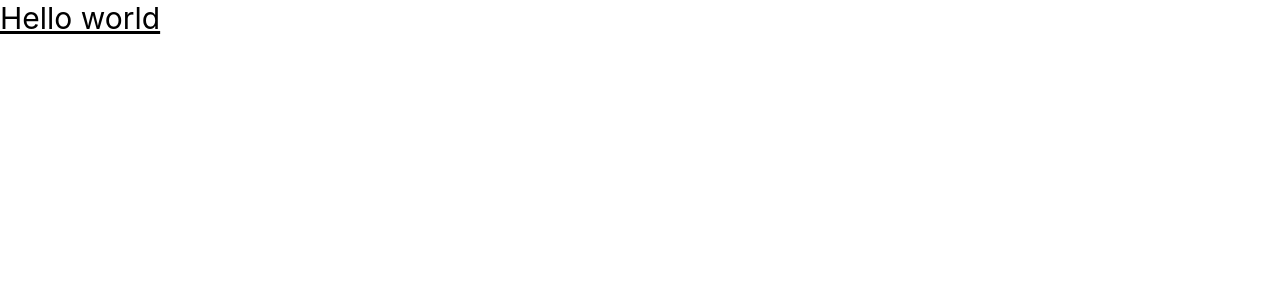
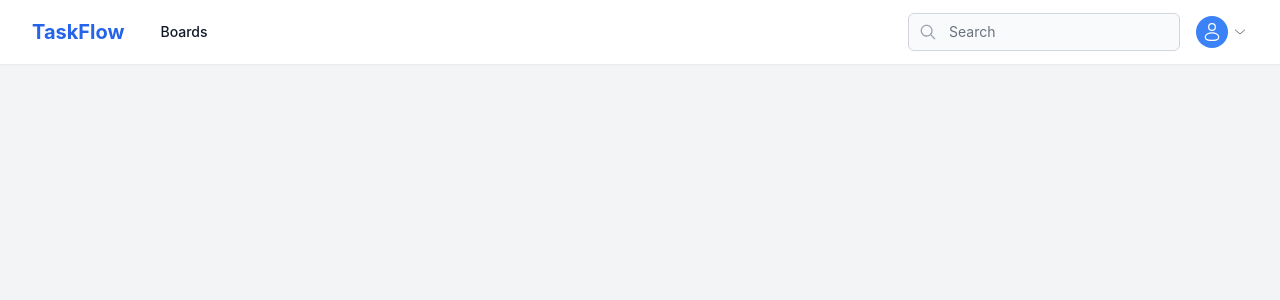
Before and after one commit to hixvmx/taskflow-frontend, a React (Create React App) app: page / in a window 1280 px wide. Shown: the top 300 px of the page. Built offline with nearby package versions, Linux system fonts and the light colour scheme.

Commit message:
feat: design and implement responsive header component

```diff
--- a/src/Pages/HomePage.jsx
+++ b/src/Pages/HomePage.jsx
@@ -1,10 +1,11 @@
+import Header from "../components/Header";
 
 export default function HomePage() {
     return (
-        <div className="">
-            <h1 className="text-3xl underline">
-                Hello world
-            </h1>
+
+        <div className="min-h-screen bg-gray-100">
+            {/* Header */}
+            <Header />
         </div>
     )
 }
--- /dev/null
+++ b/src/components/Header.jsx
@@ -0,0 +1,75 @@
+export default function Header() {
+    return (
+        <header className="bg-white shadow-sm">
+            <div className="max-w-7xl mx-auto px-4 sm:px-6 lg:px-8">
+                <div className="flex justify-between items-center h-16">
+                    {/* Logo and navigation */}
+                    <div className="flex items-center">
+                        <div className="flex-shrink-0">
+                            <span className="text-blue-600 font-bold text-xl">TaskFlow</span>
+                        </div>
+                        <nav className="hidden md:ml-6 md:flex md:space-x-4">
+                            <a href="#" className="px-3 py-2 rounded-md text-sm font-medium text-gray-900 hover:bg-gray-100">
+                                Boards
+                            </a>
+                        </nav>
+                    </div>
+
+                    {/* Search and user profile */}
+                    <div className="flex items-center space-x-4">
+                        <div className="relative max-md:hidden">
+                            <div className="absolute inset-y-0 left-0 pl-3 flex items-center pointer-events-none">
+                                <svg viewBox="0 0 24 24" fill="none" className="h-4 w-4 text-gray-400">
+                                    <g strokeWidth={0} />
+                                    <g strokeLinecap="round" strokeLinejoin="round" />
+                                    <g>
+                                        <path
+                                            fillRule="evenodd"
+                                            clipRule="evenodd"
+                                            d="M17.0392 15.6244C18.2714 14.084 19.0082 12.1301 19.0082 10.0041C19.0082 5.03127 14.9769 1 10.0041 1C5.03127 1 1 5.03127 1 10.0041C1 14.9769 5.03127 19.0082 10.0041 19.0082C12.1301 19.0082 14.084 18.2714 15.6244 17.0392L21.2921 22.707C21.6828 23.0977 22.3163 23.0977 22.707 22.707C23.0977 22.3163 23.0977 21.6828 22.707 21.2921L17.0392 15.6244ZM10.0041 17.0173C6.1308 17.0173 2.99087 13.8774 2.99087 10.0041C2.99087 6.1308 6.1308 2.99087 10.0041 2.99087C13.8774 2.99087 17.0173 6.1308 17.0173 10.0041C17.0173 13.8774 13.8774 17.0173 10.0041 17.0173Z"
+                                            fill="currentColor"
+                                        />
+                                    </g>
+                                </svg>
+                            </div>
+                            <input
+                                type="text"
+                                className="block w-full pl-10 pr-3 py-2 border border-gray-300 rounded-md leading-5 bg-gray-50 placeholder-gray-500 focus:outline-none focus:placeholder-gray-400 focus:ring-1 focus:ring-blue-500 focus:border-blue-500 sm:text-sm"
+                                placeholder="Search"
+                            />
+                        </div>
+                        <div className="flex items-center">
+                            <div className="h-8 w-8 rounded-full bg-blue-500 flex items-center justify-center text-white">
+                                <svg viewBox="0 0 24 24" fill="none" className="h-5 w-5 text-white">
+                                    <g strokeWidth={0} />
+                                    <g strokeLinecap="round" strokeLinejoin="round" />
+                                    <g>
+                                        <circle cx={12} cy={6} r={4} stroke="currentColor" strokeWidth="1.5" />
+                                        <path
+                                            d="M20 17.5C20 19.9853 20 22 12 22C4 22 4 19.9853 4 17.5C4 15.0147 7.58172 13 12 13C16.4183 13 20 15.0147 20 17.5Z"
+                                            stroke="currentColor"
+                                            strokeWidth="1.5"
+                                        />
+                                    </g>
+                                </svg>
+                            </div>
+                            <svg viewBox="0 0 24 24" fill="none" className="ml-1 h-4 w-4 text-gray-500 max-sm:hidden">
+                                <g strokeWidth={0} />
+                                <g strokeLinecap="round" strokeLinejoin="round" />
+                                <g>
+                                    <path
+                                        d="M19 9L12 15L5 9"
+                                        stroke="currentColor"
+                                        strokeWidth="1.5"
+                                        strokeLinecap="round"
+                                        strokeLinejoin="round"
+                                    />
+                                </g>
+                            </svg>
+                        </div>
+                    </div>
+                </div>
+            </div>
+        </header>
+    )
+}
```
